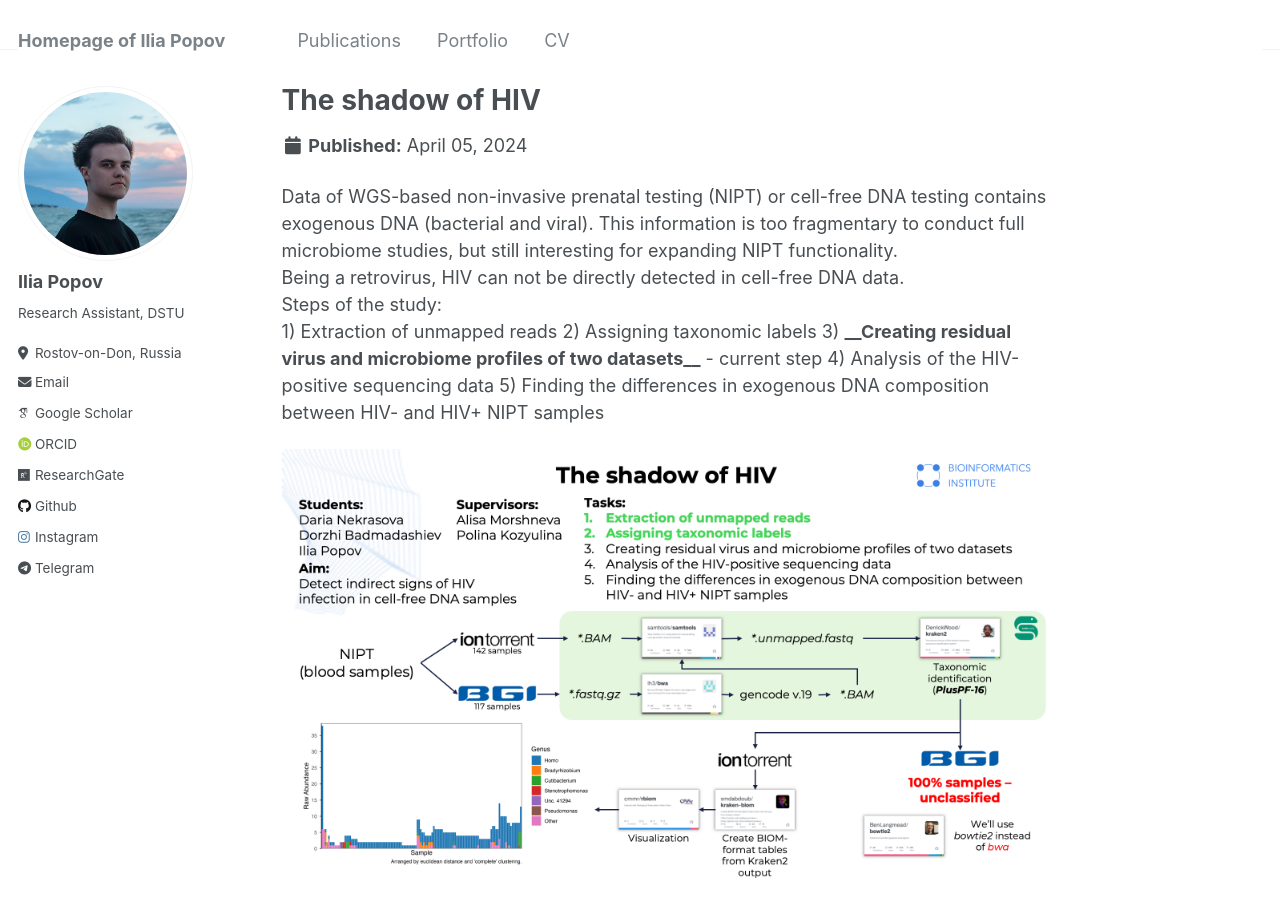
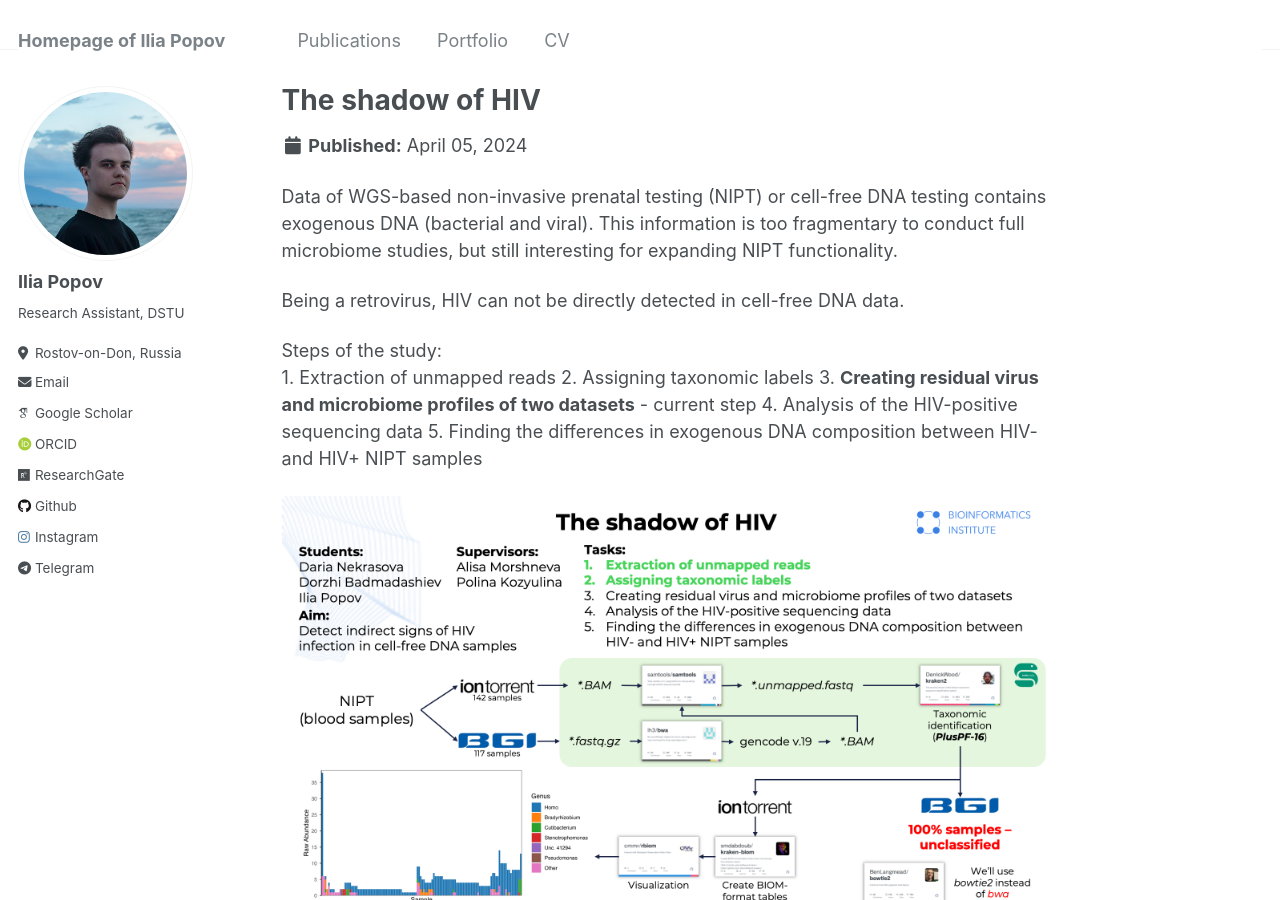
Before and after one commit to iliapopov17/iliapopov17.github.io, a Jekyll site: the page built from _portfolio/portfolio-2.md, in a window 1280 px wide and 900 px high. Built offline with Jekyll 4.4.1, drawn with Linux system fonts in a browser that asks for light colours; some web fonts are replaced.

```diff
--- a/_portfolio/portfolio-2.md
+++ b/_portfolio/portfolio-2.md
@@ -5,13 +5,15 @@ collection: portfolio
 ---
 
 Data of WGS-based non-invasive prenatal testing (NIPT) or cell-free DNA testing contains exogenous DNA (bacterial and viral). This information is too fragmentary to conduct full microbiome studies, but still interesting for expanding NIPT functionality.<br>
+
 Being a retrovirus, HIV can not be directly detected in cell-free DNA data.<br>
+
 Steps of the study:<br>
-1) Extraction of unmapped reads
-2) Assigning taxonomic labels
-3) **__Creating residual virus and microbiome profiles of two datasets__** - current step
-4) Analysis of the HIV-positive sequencing data
-5) Finding the differences in exogenous DNA composition between HIV- and HIV+ NIPT samples<br>
+    1. Extraction of unmapped reads
+    2. Assigning taxonomic labels
+    3. **Creating residual virus and microbiome profiles of two datasets** - current step
+    4. Analysis of the HIV-positive sequencing data
+    5. Finding the differences in exogenous DNA composition between HIV- and HIV+ NIPT samples<br>
 
 <img src='/images/Current_status_Shadow.png'>
 
```
